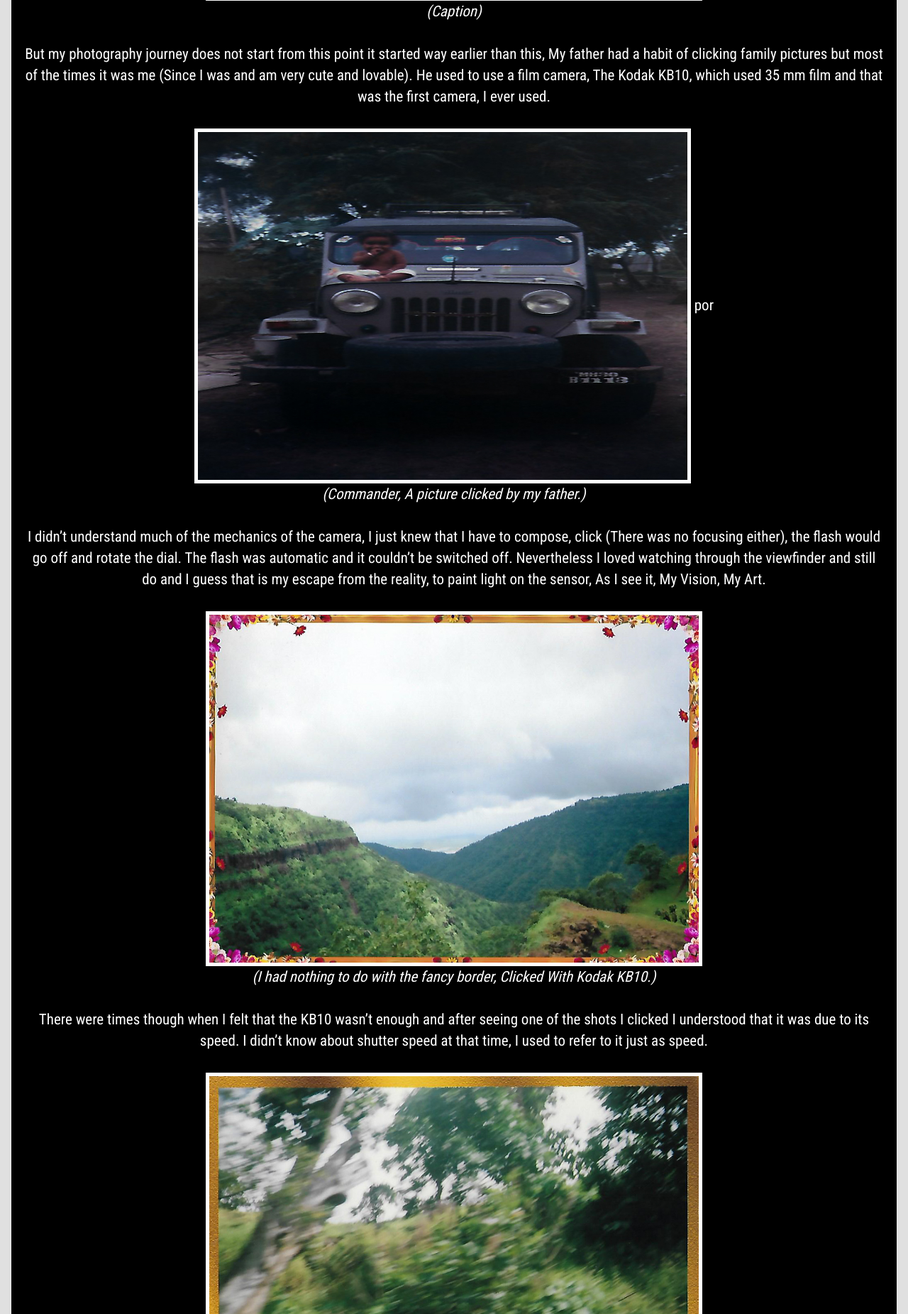
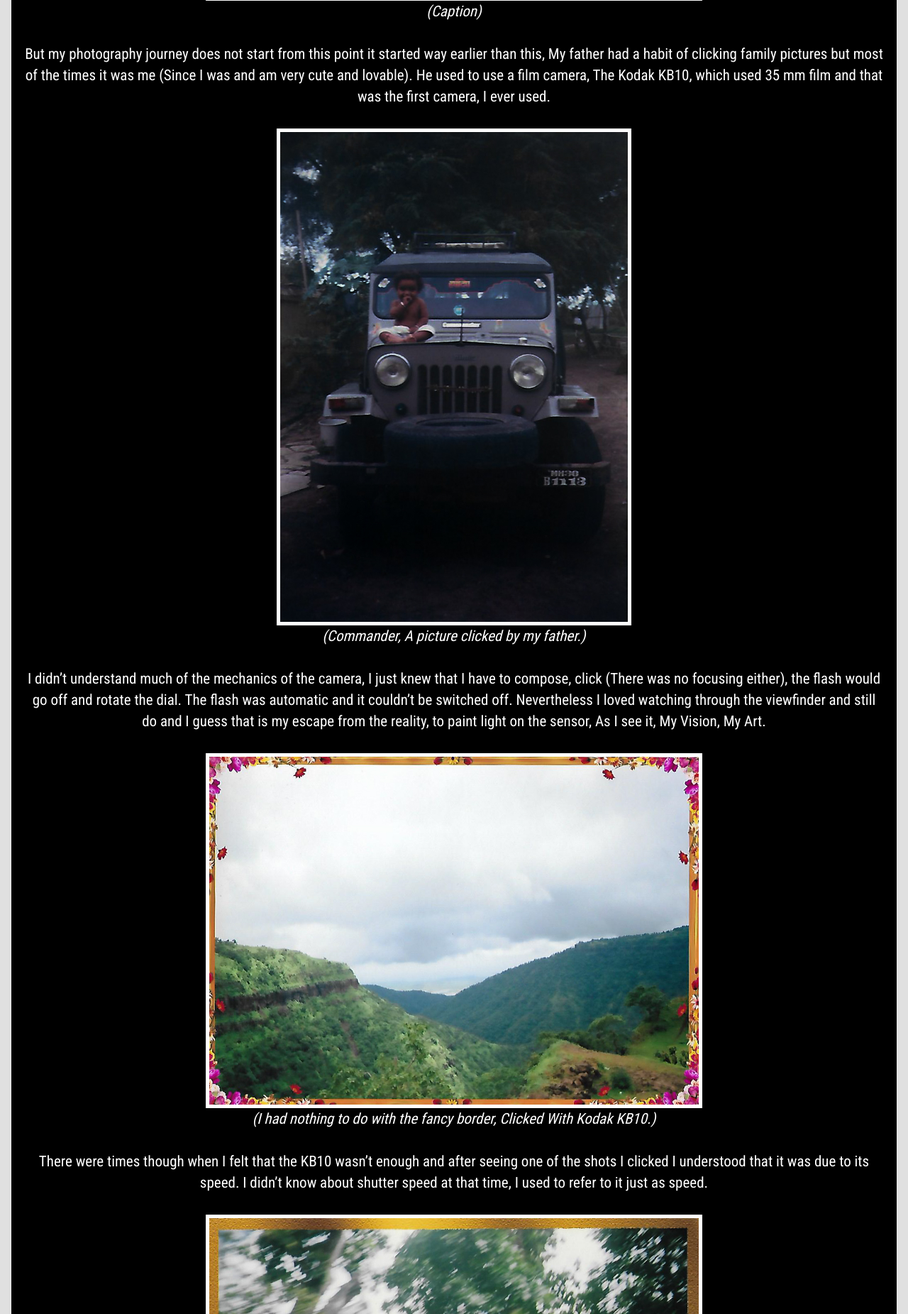
Before and after one commit to tayadehritik/aperturebase, a Django app: a page that uses templates/base.html in a window 1280 px wide. Shown: the part 935-2786 px from the top of the page at 71% size. Run offline with Django 3.2, Linux system fonts and the light colour scheme; data comes from the database, SQL or seed files in the repository; both versions use the stored data as it was after the commit; some libraries are stand-ins or nearby versions; some web fonts are replaced.

Commit message:
por flag added

```diff
--- a/articles/views.py
+++ b/articles/views.py
@@ -18,10 +18,15 @@ def article_detail(request,slug):
         a = body.find('!! '+i+" !!")
         #exec('art1.'+body[a+3:a+8]+'.url')
         if(a!=-1):
+            b = getattr(art1,i).url
+            if(body[a+12:a+15]=="por"):
 
-            b = getattr(art1,i).url
 
-            body = body[:a] + "<img src=" + "'" +b+"'"+" class='img-fluid sizer' style='margin: 0 auto; border: 5px solid;'/>"+body[a+10:len(body)]
+
+                body = body[:a] + "<img src=" + "'" +b+"'"+" class='img-fluid sizer-por' style='margin: 0 auto; border: 5px solid;'/>"+body[a+15:len(body)]
+            else:
+
+                body = body[:a] + "<img src=" + "'" +b+"'"+" class='img-fluid sizer' style='margin: 0 auto; border: 5px solid;'/>"+body[a+10:len(body)]
         else:
             pass
     return render(request, 'articles/article_detail.html',{'art1':art1,'final':body})
--- a/templates/base.html
+++ b/templates/base.html
@@ -67,6 +67,10 @@
             width: 700px;
             height: 500px;
           }
+          .sizer-por{
+            height: 700px;
+            width:500px;
+          }
         }
 
         @media screen and (max-width: 600px) {
@@ -80,6 +84,9 @@
             font-size:20px;
           }
           .sizer{
+            width:100%;
+          }
+          .sizer-por{
             width:100%;
           }
         }
```
Also changed, not shown: db.sqlite3.
